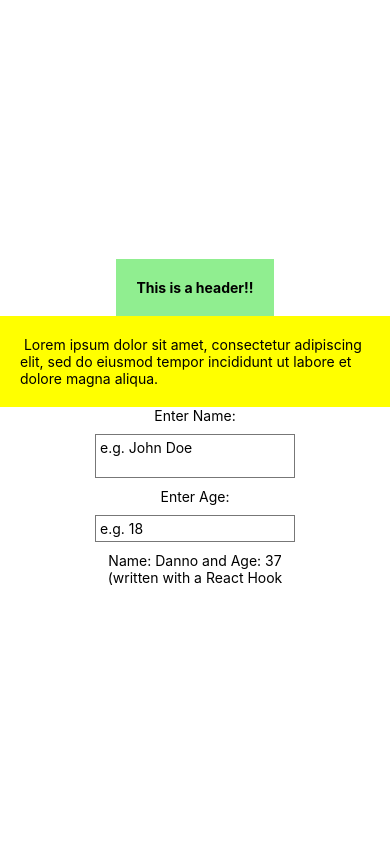
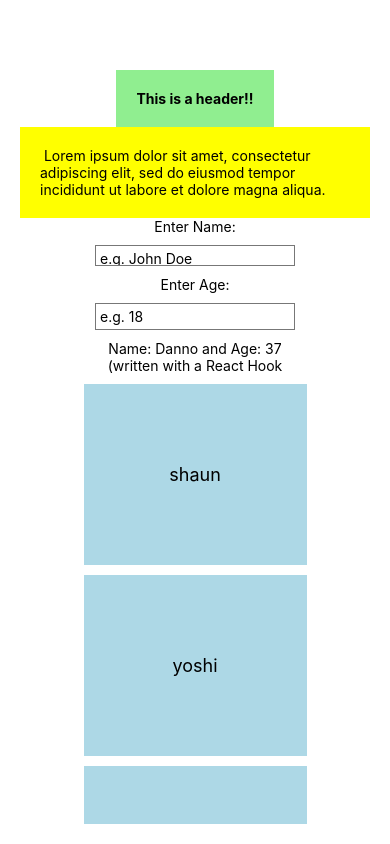
Before and after one commit to DanBurbach/React-Native-Basic, a React Native app: screen / in a window 390 px wide. Built offline with nearby package versions, Linux system fonts and the light colour scheme.

Commit message:
render FlatList items from setPeople Hook. Use ids, people, and name for rendering

```diff
--- a/App.js
+++ b/App.js
@@ -1,10 +1,21 @@
 import React, { useState } from 'react';
-import { StyleSheet, Text, View, Button, TextInput } from 'react-native';
+import { StyleSheet, Text, View, FlatList, TextInput } from 'react-native';
 
 export default function App() {
-  const [name, setName] = useState('Danno');
+  const [name, seName] = useState('Danno');
 
   const [age, setAge] = useState('37')
+
+const [people, setPeople] = useState([
+    { name: 'shaun', id: '1' },
+    { name: 'yoshi', id: '2' },
+    { name: 'mario', id: '3' },
+    { name: 'luigi', id: '4' },
+    { name: 'peach', id: '5' },
+    { name: 'toad', id: '6' },
+    { name: 'bowser', id: '7' },
+  ]);
+
   //passes object in
   // const [anyname, setAnyname] = useState({ name: 'Danno', age: 37});
 
@@ -48,6 +59,15 @@ export default function App() {
         <Button title='update name here' onPress={clickName}/>
       </View> */}
 
+      <FlatList
+        numColumns={1}
+        keyExtractor={(item) => item.id}
+        data={people}
+        renderItem={({ item }) => (
+          <Text style={styles.item}>{item.name}</Text>
+        )}
+      />
+
     </View>
   );
 }
@@ -58,8 +78,10 @@ const styles = StyleSheet.create({
     backgroundColor: '#fff',
     alignItems: 'center',
     justifyContent: 'center',
+    margin: 20,
   },
   header: {
+    marginTop: 50,
     backgroundColor: 'lightgreen',
     padding: 20,
   },
@@ -76,5 +98,14 @@ const styles = StyleSheet.create({
     padding: 4,
     margin: 10,
     width: 200,
-  }
+  },
+  item: {
+    flex: 1,
+    marginHorizontal: 10,
+    marginTop: 10,
+    padding: 80,
+    backgroundColor: 'lightblue',
+    fontSize: 18,
+    textAlign: "center",
+  },
 });
```
